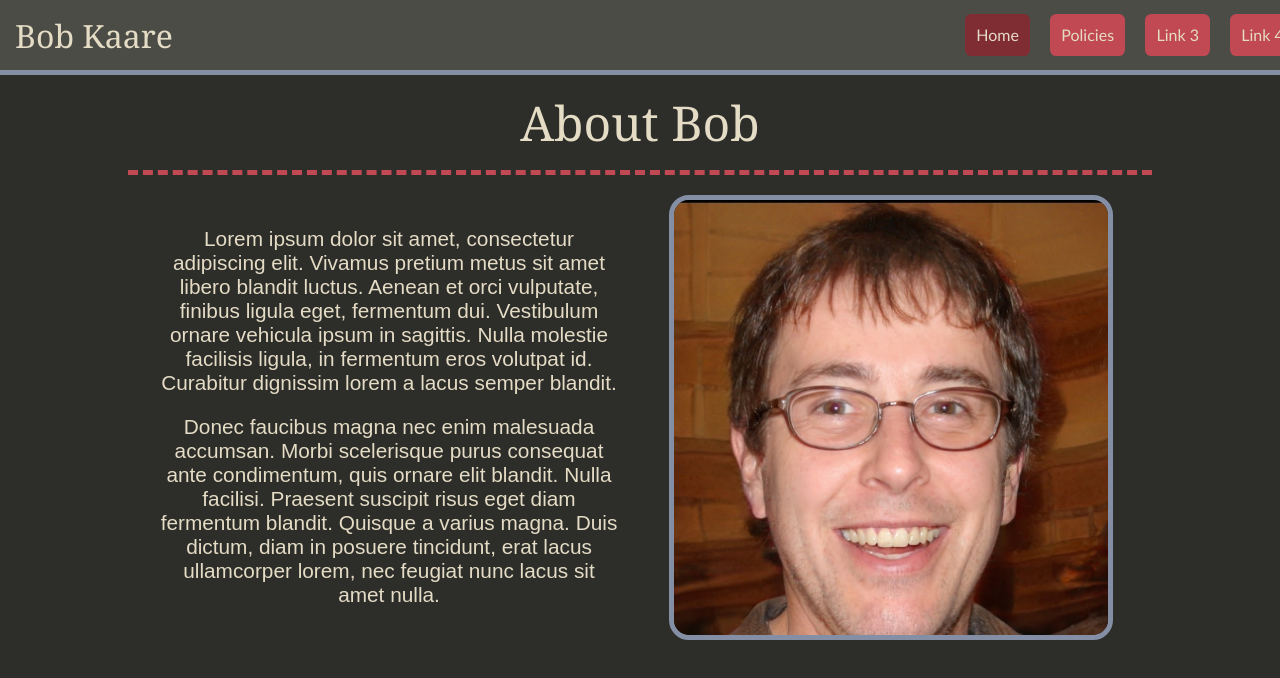
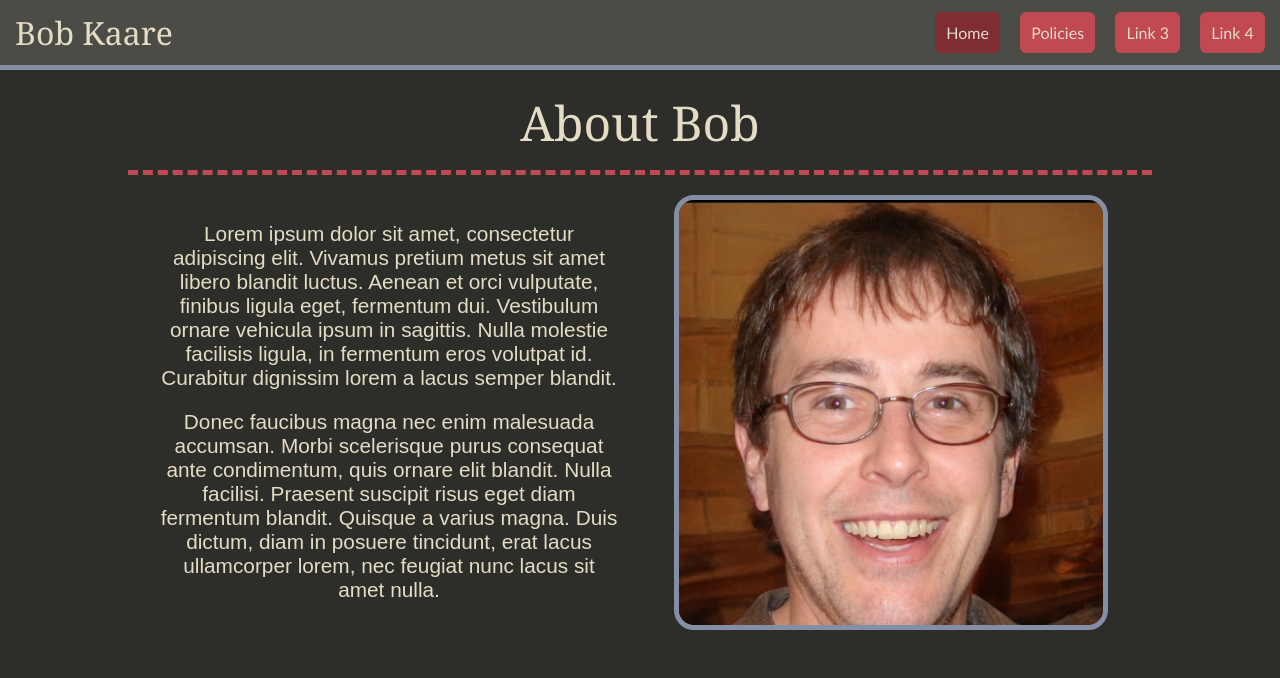
Before and after one commit to geiteadmiral/bobkaare, a plain HTML site: page index.html in a window 1280 px wide. Drawn offline with Linux system fonts and the light colour scheme.

Commit message:
box sizing

```diff
--- a/styles.css
+++ b/styles.css
@@ -3,6 +3,7 @@
 * {
     padding: 0;
     margin: 0;
+    box-sizing: border-box;
 }
 body {
     background-color: #2D2D2A;
@@ -33,7 +34,7 @@ p {
 .pageheader {
     background-color: #4C4C47; ;
     height: 70px;
-    width: 100vw;
+    width: 100%;
     display: flex;
     position: fixed;
     flex-direction: row;
@@ -243,6 +244,7 @@ td:first-child {
 
     main {
         width: 100vw;
+        padding-top: 20px;
     }
 
     .split {
```
